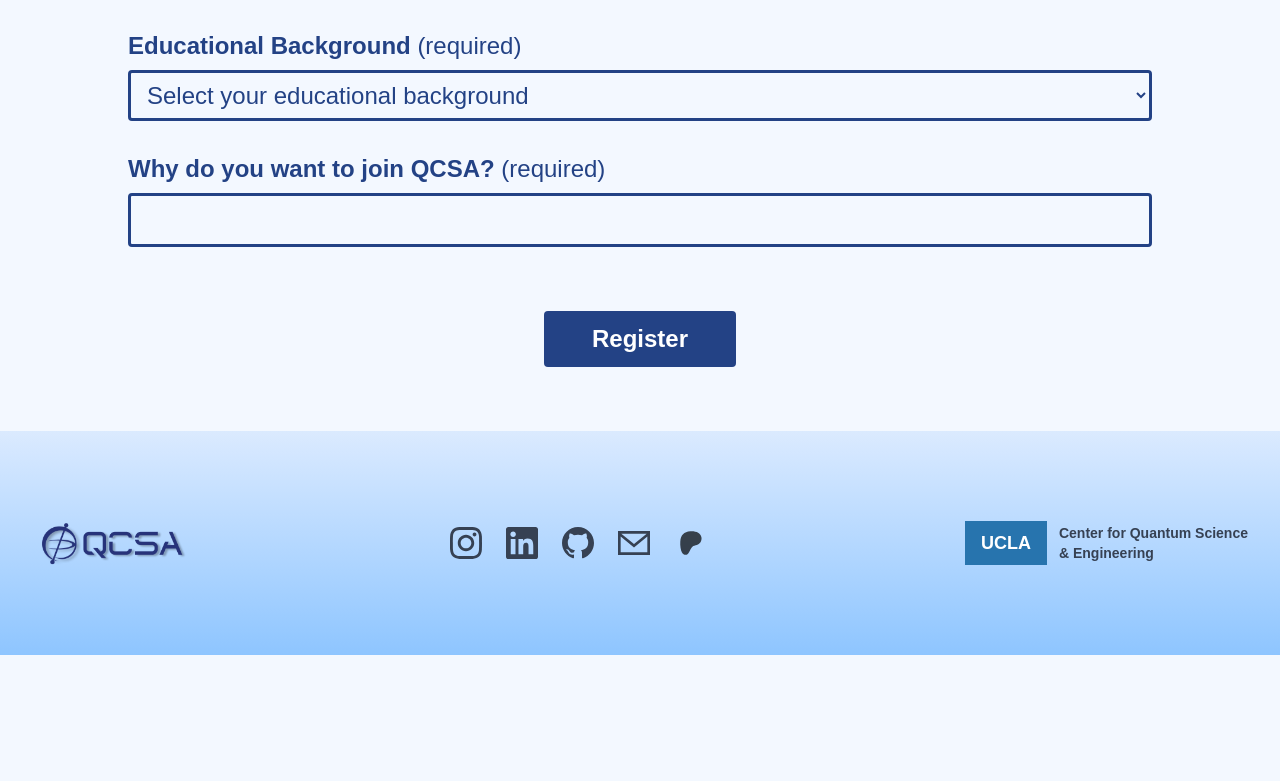
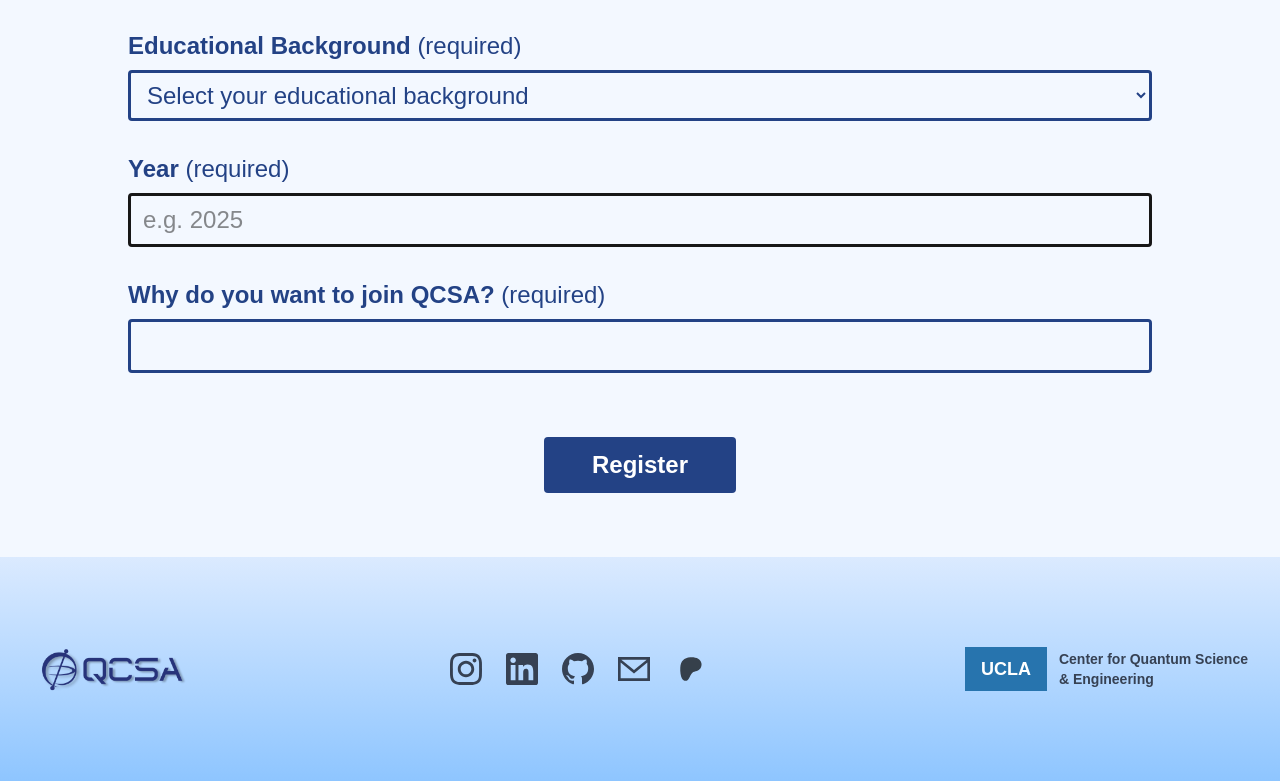
Before and after one commit to qcsa-at-ucla/qcsa, a Next.js app: page /join-us in a window 1280 px wide. Shown: the part 1031-1812 px from the top of the page. Before the commit the page ends 1686 px from the top, so only its background shows below. Built offline with nearby package versions, Linux system fonts and the light colour scheme; a web font is replaced by a local one.

Commit message:
membership

```diff
--- a/src/app/Components/MembershipForm.tsx
+++ b/src/app/Components/MembershipForm.tsx
@@ -35,8 +35,8 @@ export default function MembershipForm() {
       lastName: formData.get('lastName') as string,
       email: formData.get('email') as string,
       educationalBackground: formData.get('educationalBackground') as string,
+      year: formData.get('year') as string,
       reasonToJoin: formData.get('reasonToJoin') as string,
-      institutionName: formData.get('institutionName') as string,
     };
 
     try {
@@ -144,6 +144,20 @@ export default function MembershipForm() {
                 </div>
 
                 <div className="mb-8">
+                  <label htmlFor="year" className="block font-bold text-[#234285] mb-2">
+                    Year <span className="font-normal">(required)</span>
+                  </label>
+                  <input
+                    type="text"
+                    id="year"
+                    name="year"
+                    required
+                    placeholder="e.g. 2025"
+                    className="w-full rounded-sm border-3 border-main/40 bg-background px-3 py-2 outline-none font-normal focus:border-main/60 focus:shadow-[0_0_8px_rgba(35,66,133,0.7)] transition"
+                  />
+                </div>
+
+                <div className="mb-8">
                   <label htmlFor="rate" className="block font-bold font-bold text-[#234285] mb-2">
                     Why do you want to join QCSA?{" "}
                     <span className="font-normal">(required)</span>
--- a/src/app/api/submit-membership/route.ts
+++ b/src/app/api/submit-membership/route.ts
@@ -6,8 +6,8 @@ interface MembershipFormData {
   lastName: string;
   email: string;
   educationalBackground: string;
+  year: string;
   reasonToJoin: string;
-  // institutionName: string;
 }
 
 export async function POST(request: NextRequest) {
@@ -15,7 +15,7 @@ export async function POST(request: NextRequest) {
     const formData: MembershipFormData = await request.json();
 
     // Validate required fields
-    if (!formData.firstName || !formData.lastName || !formData.email || !formData.educationalBackground || !formData.reasonToJoin) {
+    if (!formData.firstName || !formData.lastName || !formData.email || !formData.educationalBackground || !formData.year || !formData.reasonToJoin) {
       return NextResponse.json(
         { error: 'Missing required fields' },
         { status: 400 }
@@ -38,23 +38,25 @@ export async function POST(request: NextRequest) {
       throw new Error('Google Sheets Spreadsheet ID not configured');
     }
 
-    // Prepare the data for range B:G (excluding timestamp column A)
-    // B = First Name, C = Last Name, D = Email, E = Educational Background, F = Reason to Join, G = Institution Name
+    // Prepare the data for range A:G
+    // A = Timestamp, B = First Name, C = Last Name, D = Email, E = Educational Background, F = Year, G = Reason to Join
+    const timestamp = new Date().toISOString();
     const values = [
       [
+        timestamp,
         formData.firstName,
         formData.lastName,
         formData.email,
         formData.educationalBackground,
+        formData.year,
         formData.reasonToJoin,
-        // formData.institutionName || ''
       ]
     ];
 
     // Append the data to the sheet
     const response = await sheets.spreadsheets.values.append({
       spreadsheetId,
-      range: 'B:G', // Starting from column B to exclude timestamp
+      range: 'A:G',
       valueInputOption: 'RAW',
       insertDataOption: 'INSERT_ROWS',
       requestBody: {
```
